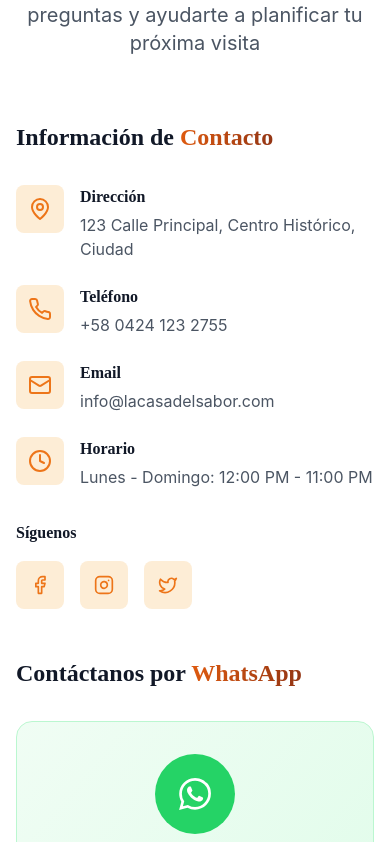
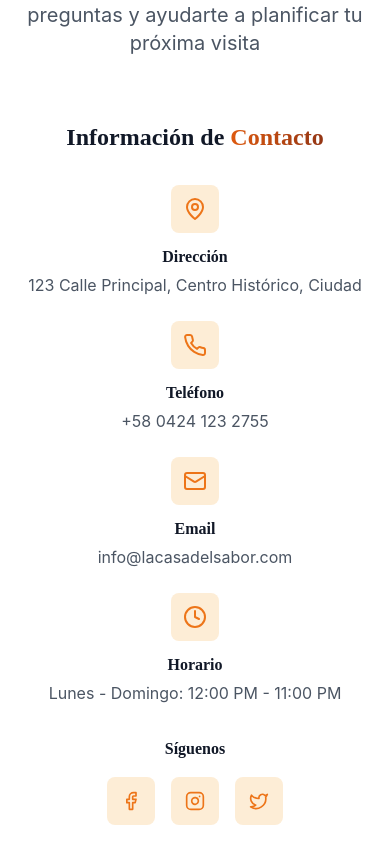
Before and after one commit to douglas-camargo/restaurante_casa_del_sabor, a React (Vite) app: page / in a window 390 px wide. Shown: the part 9382-10224 px from the top of the page. Built offline with nearby package versions, Linux system fonts and the light colour scheme.

Commit message:
mejorando responsive

```diff
--- a/src/components/organisms/Navbar.jsx
+++ b/src/components/organisms/Navbar.jsx
@@ -1,5 +1,5 @@
 import { motion, AnimatePresence } from 'framer-motion';
-import { Menu, X, Phone, MapPin } from 'lucide-react';
+import { Menu, X, MapPin } from 'lucide-react';
 import { useNavbar } from '../../hooks/useNavbar';
 import { useWhatsApp } from '../../hooks/useWhatsApp';
 import Button from '../atoms/Button';
@@ -16,7 +16,6 @@ const Navbar = () => {
     { name: 'Inicio', id: 'home' },
     { name: 'Menú', id: 'menu' },
     { name: 'Nosotros', id: 'about' },
-    { name: 'Reservas', id: 'reservation' },
     { name: 'Testimonios', id: 'testimonials' },
     { name: 'Contacto', id: 'contact' }
   ];
@@ -36,8 +35,9 @@ const Navbar = () => {
         <div className="flex items-center justify-between h-16 md:h-20">
           {/* Logo */}
           <motion.div
-            className="flex items-center"
+            className="flex items-center cursor-pointer"
             whileHover={{ scale: 1.05 }}
+            onClick={() => scrollToSection('home')}
           >
             <h1 className={`font-serif text-2xl md:text-3xl font-bold ${
               isScrolled ? 'text-primary-600' : 'text-white'
@@ -65,12 +65,6 @@ const Navbar = () => {
 
           {/* Contact Info & CTA */}
           <div className="hidden md:flex items-center space-x-4">
-            <div className="flex items-center space-x-2 text-sm">
-              <Icon icon={Phone} size={16} color={isScrolled ? '#64748b' : '#ffffff'} />
-              <span className={isScrolled ? 'text-gray-600' : 'text-white'}>
-                +58 0424 123 2755
-              </span>
-            </div>
             <Button
               variant="primary"
               size="sm"
@@ -120,10 +114,6 @@ const Navbar = () => {
               ))}
 
               <div className="pt-6 border-t border-gray-200 mt-4">
-                <div className="flex items-center space-x-3 text-sm text-gray-600 mb-4">
-                  <Icon icon={Phone} size={16} />
-                  <span>+58 0424 123 2755</span>
-                </div>
                 <div className="flex items-center space-x-3 text-sm text-gray-600 mb-6">
                   <Icon icon={MapPin} size={16} />
                   <span>123 Calle Principal, Ciudad</span>
--- a/src/components/templates/ContactSection.jsx
+++ b/src/components/templates/ContactSection.jsx
@@ -33,24 +33,25 @@ const ContactSection = () => {
             initial={{ opacity: 0, x: -50 }}
             whileInView={{ opacity: 1, x: 0 }}
             transition={{ duration: 0.8 }}
+            className="lg:col-start-1 lg:col-end-2 flex flex-col items-center lg:items-start text-center lg:text-left"
           >
             <h3 className="text-2xl font-serif font-bold text-gray-900 mb-8">
               Información de <span className="text-gradient">Contacto</span>
             </h3>
 
-            <div className="space-y-6">
+            <div className="space-y-6 w-full max-w-md lg:max-w-none">
               {contactInfo.map((info, index) => (
                 <motion.div
                   key={index}
                   initial={{ opacity: 0, y: 20 }}
                   whileInView={{ opacity: 1, y: 0 }}
                   transition={{ duration: 0.6, delay: index * 0.1 }}
-                  className="flex items-start space-x-4"
+                  className="flex flex-col lg:flex-row items-center lg:items-start space-y-3 lg:space-y-0 lg:space-x-4 text-center lg:text-left"
                 >
                   <div className="flex-shrink-0 w-12 h-12 bg-primary-100 rounded-lg flex items-center justify-center">
                     <Icon icon={info.icon} size={24} color="#ed7519" />
                   </div>
-                  <div>
+                  <div className="flex flex-col items-center lg:items-start">
                     <h4 className="font-semibold text-gray-900 mb-1">{info.title}</h4>
                     {info.link ? (
                       <a
@@ -74,14 +75,16 @@ const ContactSection = () => {
               initial={{ opacity: 0, y: 20 }}
               whileInView={{ opacity: 1, y: 0 }}
               transition={{ duration: 0.6, delay: 0.4 }}
-              className="mt-8"
+              className="mt-8 w-full"
             >
-              <h4 className="font-semibold text-gray-900 mb-4">Síguenos</h4>
-              <div className="flex space-x-4">
+              <h4 className="font-semibold text-gray-900 mb-4 text-center lg:text-left">Síguenos</h4>
+              <div className="flex space-x-4 justify-center lg:justify-start">
                 {socialLinks.map((social, index) => (
                   <motion.a
                     key={index}
                     href={social.href}
+                    target="_blank"
+                    rel="noopener noreferrer"
                     className="w-12 h-12 bg-primary-100 rounded-lg flex items-center justify-center hover:bg-primary-200 transition-colors"
                     whileHover={{ scale: 1.1 }}
                     whileTap={{ scale: 0.9 }}
@@ -100,9 +103,9 @@ const ContactSection = () => {
             whileInView={{ opacity: 1, x: 0 }}
             transition={{ duration: 0.8, delay: 0.2 }}
           >
-            <h3 className="text-2xl font-serif font-bold text-gray-900 mb-8">
-              Contáctanos por <span className="text-gradient">WhatsApp</span>
-            </h3>
+                         <h3 className="text-2xl font-serif font-bold text-gray-900 mb-8 text-center lg:text-left">
+               Contáctanos por <span className="text-gradient">WhatsApp</span>
+             </h3>
 
             <div className="bg-gradient-to-br from-green-50 to-green-100 rounded-2xl p-8 border border-green-200">
               <div className="text-center mb-6">
--- a/src/components/templates/Footer.jsx
+++ b/src/components/templates/Footer.jsx
@@ -3,10 +3,12 @@ import { MapPin, Phone, Mail, Clock } from 'lucide-react';
 import Icon from '../atoms/Icon';
 import { footerLinks, socialLinks, restaurantInfo } from '../../data/footerData';
 import { useScrollTo } from '../../hooks/useScrollTo';
+import { useWhatsApp } from '../../hooks/useWhatsApp';
 
 const Footer = () => {
   const currentYear = new Date().getFullYear();
   const { scrollToElement } = useScrollTo();
+  const { handleWhatsAppClick } = useWhatsApp('reservation');
 
   return (
     <footer className="bg-gray-900 text-white">
@@ -56,12 +58,21 @@ const Footer = () => {
             <ul className="space-y-2">
               {footerLinks.restaurant.map((link, index) => (
                 <li key={index}>
+                  {link.name === 'Reservas' ? (
+                    <button
+                      onClick={handleWhatsAppClick}
+                      className="text-gray-300 hover:text-primary-400 transition-colors text-sm"
+                    >
+                      {link.name}
+                    </button>
+                  ) : (
                     <button
                       onClick={() => scrollToElement(link.href.replace('#', ''))}
                       className="text-gray-300 hover:text-primary-400 transition-colors text-sm"
                     >
                       {link.name}
                     </button>
+                  )}
                 </li>
               ))}
             </ul>
@@ -124,6 +135,8 @@ const Footer = () => {
                 <motion.a
                   key={index}
                   href={social.href}
+                  target="_blank"
+                  rel="noopener noreferrer"
                   className="w-10 h-10 bg-gray-800 rounded-lg flex items-center justify-center hover:bg-primary-600 transition-colors"
                   whileHover={{ scale: 1.1 }}
                   whileTap={{ scale: 0.9 }}
--- a/src/data/contactData.js
+++ b/src/data/contactData.js
@@ -27,9 +27,9 @@ export const contactInfo = [
 ];
 
 export const socialLinks = [
-  { icon: Facebook, href: '#', label: 'Facebook' },
-  { icon: Instagram, href: '#', label: 'Instagram' },
-  { icon: Twitter, href: '#', label: 'Twitter' }
+  { icon: Facebook, href: 'https://www.facebook.com/', label: 'Facebook' },
+  { icon: Instagram, href: 'https://www.instagram.com/', label: 'Instagram' },
+  { icon: Twitter, href: 'https://twitter.com/', label: 'Twitter' }
 ];
 
 export const whatsAppConfig = {
--- a/src/data/footerData.js
+++ b/src/data/footerData.js
@@ -22,17 +22,17 @@ export const footerLinks = {
 };
 
 export const socialLinks = [
-  { icon: Facebook, href: '#', label: 'Facebook' },
-  { icon: Instagram, href: '#', label: 'Instagram' },
-  { icon: Twitter, href: '#', label: 'Twitter' },
-  { icon: Youtube, href: '#', label: 'YouTube' }
+  { icon: Facebook, href: 'https://www.facebook.com/', label: 'Facebook' },
+  { icon: Instagram, href: 'https://www.instagram.com/', label: 'Instagram' },
+  { icon: Twitter, href: 'https://twitter.com/', label: 'Twitter' },
+  { icon: Youtube, href: 'https://www.youtube.com/', label: 'YouTube' }
 ];
 
 export const restaurantInfo = {
   name: 'La Casa del Sabor',
   description: 'Descubre la auténtica cocina gourmet con ingredientes frescos y técnicas culinarias tradicionales.',
   address: '123 Calle Principal, Ciudad',
-  phone: '+1 (555) 123-4567',
+  phone: '+58 0424 123 2755',
   email: 'info@lacasadelsabor.com',
   hours: 'Lun-Dom 12:00-23:00'
 };
```
Lines whose indentation alone changed are shown as unchanged.
